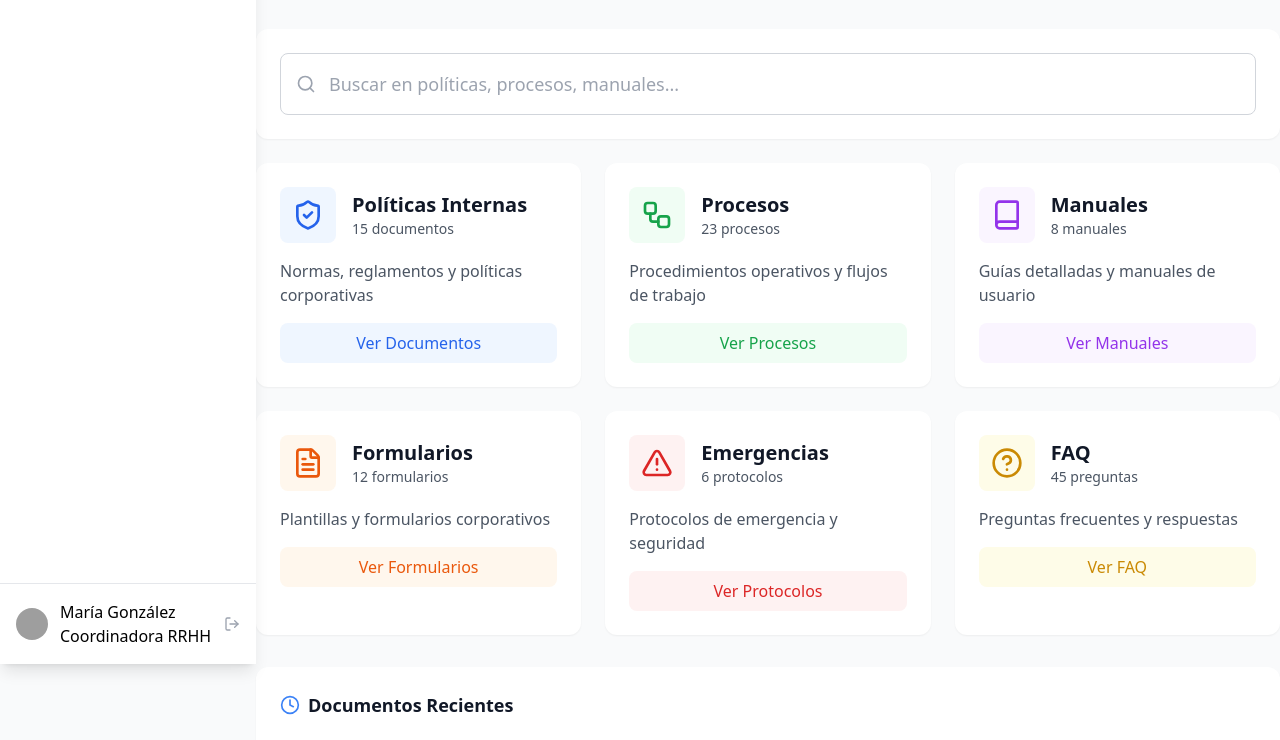
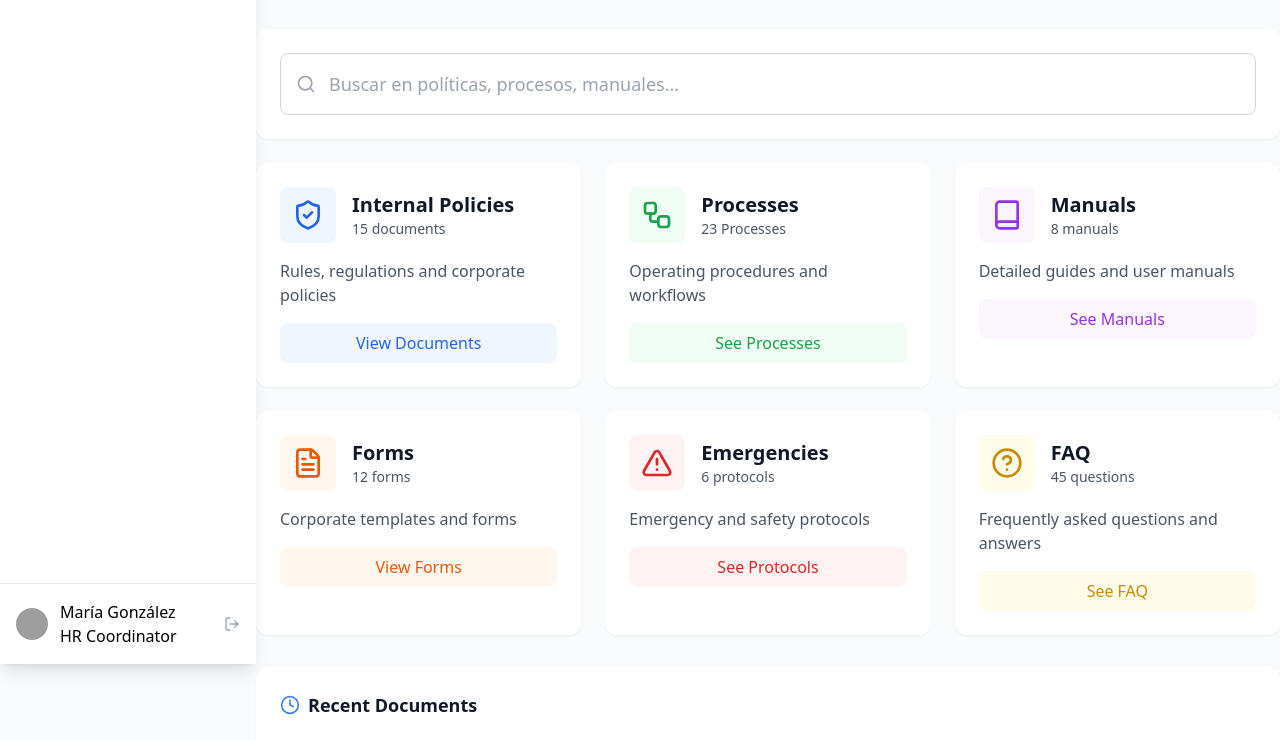
Before and after one commit to ADRCODE05/OnBoarding, a website built with Vite: page frontend/src/pages/documents.html in a window 1280 px wide. Shown: the part 136-876 px from the top of the page. Built offline with nearby package versions, Linux system fonts and the light colour scheme; no server answers; sample sign-in values are in the browser's storage; grey boxes are pictures that could not be loaded.

Commit message:
Update documents.html

```diff
--- a/frontend/src/pages/documents.html
+++ b/frontend/src/pages/documents.html
@@ -4,7 +4,7 @@
 <head>
     <meta charset="UTF-8">
     <meta name="viewport" content="width=device-width, initial-scale=1.0">
-    <title>Onboarding - Plataforma de Educación Corporativa</title>
+    <title>Onboarding - Corporate Education Platform</title>
     <script src="https://cdn.tailwindcss.com"></script>
     <script src="https://unpkg.com/lucide@latest/dist/umd/lucide.js"></script>
     <style>
@@ -59,7 +59,7 @@
     <div id="loadingScreen" class="fixed inset-0 bg-white z-50 flex items-center justify-center">
         <div class="text-center">
             <div class="animate-spin rounded-full h-16 w-16 border-b-2 border-blue-600 mx-auto mb-4"></div>
-            <h2 class="text-xl font-semibold text-gray-900">Cargando Onboarding...</h2>
+            <h2 class="text-xl font-semibold text-gray-900">Loading Onboarding...</h2>
         </div>
     </div>
 
@@ -178,7 +178,7 @@
                             María González
                         </p>
                         <p class="roleFullName" class="text-xs text-gray-500 truncate">
-                            Coordinadora RRHH
+                            HR Coordinator
                         </p>
                     </div>
                     <button id="logoutBtn" class="text-gray-400 hover:text-gray-600">
@@ -204,7 +204,7 @@
                         <div class="relative">
                             <i data-lucide="search"
                                 class="absolute left-3 top-1/2 transform -translate-y-1/2 h-4 w-4 text-gray-400"></i>
-                            <input type="text" placeholder="Buscar cursos, empleados..."
+                            <input type="text" placeholder="Search for courses, employees..."
                                 class="pl-10 pr-4 py-2 w-80 border border-gray-300 rounded-lg focus:ring-2 focus:ring-blue-500 focus:border-transparent">
                         </div>
                     </div>
@@ -234,13 +234,13 @@
                 <div class="flex items-center justify-between mb-8">
                     <div>
                         <h1 class="text-3xl font-bold text-gray-900 mb-2">Base de Conocimiento</h1>
-                        <p class="text-gray-600">Manual digital centralizado con políticas, procesos y documentación
+                        <p class="text-gray-600">Centralized digital manual with policies, processes and documentation
                         </p>
                     </div>
                     <button id="addDocumentBtn"
                         class="bg-blue-600 text-white px-6 py-3 rounded-lg hover:bg-blue-700 transition-colors flex items-center space-x-2">
                         <i data-lucide="plus" class="h-5 w-5"></i>
-                        <span>Agregar Documento</span>
+                        <span>Add Document</span>
                     </button>
                 </div>
 
@@ -262,14 +262,14 @@
                                 <i data-lucide="shield-check" class="h-8 w-8 text-blue-600"></i>
                             </div>
                             <div>
-                                <h3 class="text-xl font-semibold text-gray-900">Políticas Internas</h3>
-                                <p class="text-sm text-gray-600">15 documentos</p>
+                                <h3 class="text-xl font-semibold text-gray-900">Internal Policies</h3>
+                                <p class="text-sm text-gray-600">15 documents</p>
                             </div>
                         </div>
-                        <p class="text-gray-600 mb-4">Normas, reglamentos y políticas corporativas</p>
+                        <p class="text-gray-600 mb-4">Rules, regulations and corporate policies</p>
                         <button
                             class="w-full bg-blue-50 text-blue-600 py-2 px-4 rounded-lg hover:bg-blue-100 transition-colors">
-                            Ver Documentos
+                            View Documents
                         </button>
                     </div>
 
@@ -279,14 +279,14 @@
                                 <i data-lucide="workflow" class="h-8 w-8 text-green-600"></i>
                             </div>
                             <div>
-                                <h3 class="text-xl font-semibold text-gray-900">Procesos</h3>
-                                <p class="text-sm text-gray-600">23 procesos</p>
+                                <h3 class="text-xl font-semibold text-gray-900">Processes</h3>
+                                <p class="text-sm text-gray-600">23 Processes</p>
                             </div>
                         </div>
-                        <p class="text-gray-600 mb-4">Procedimientos operativos y flujos de trabajo</p>
+                        <p class="text-gray-600 mb-4">Operating procedures and workflows</p>
                         <button
                             class="w-full bg-green-50 text-green-600 py-2 px-4 rounded-lg hover:bg-green-100 transition-colors">
-                            Ver Procesos
+                            See Processes
                         </button>
                     </div>
 
@@ -296,14 +296,14 @@
                                 <i data-lucide="book" class="h-8 w-8 text-purple-600"></i>
                             </div>
                             <div>
-                                <h3 class="text-xl font-semibold text-gray-900">Manuales</h3>
-                                <p class="text-sm text-gray-600">8 manuales</p>
+                                <h3 class="text-xl font-semibold text-gray-900">Manuals</h3>
+                                <p class="text-sm text-gray-600">8 manuals</p>
                             </div>
                         </div>
-                        <p class="text-gray-600 mb-4">Guías detalladas y manuales de usuario</p>
+                        <p class="text-gray-600 mb-4">Detailed guides and user manuals</p>
                         <button
                             class="w-full bg-purple-50 text-purple-600 py-2 px-4 rounded-lg hover:bg-purple-100 transition-colors">
-                            Ver Manuales
+                            See Manuals
                         </button>
                     </div>
 
@@ -313,14 +313,14 @@
                                 <i data-lucide="file-text" class="h-8 w-8 text-orange-600"></i>
                             </div>
                             <div>
-                                <h3 class="text-xl font-semibold text-gray-900">Formularios</h3>
-                                <p class="text-sm text-gray-600">12 formularios</p>
+                                <h3 class="text-xl font-semibold text-gray-900">Forms</h3>
+                                <p class="text-sm text-gray-600">12 forms</p>
                             </div>
                         </div>
-                        <p class="text-gray-600 mb-4">Plantillas y formularios corporativos</p>
+                        <p class="text-gray-600 mb-4">Corporate templates and forms</p>
                         <button
                             class="w-full bg-orange-50 text-orange-600 py-2 px-4 rounded-lg hover:bg-orange-100 transition-colors">
-                            Ver Formularios
+                            View Forms
                         </button>
                     </div>
 
@@ -330,14 +330,14 @@
                                 <i data-lucide="alert-triangle" class="h-8 w-8 text-red-600"></i>
                             </div>
                             <div>
-                                <h3 class="text-xl font-semibold text-gray-900">Emergencias</h3>
-                                <p class="text-sm text-gray-600">6 protocolos</p>
+                                <h3 class="text-xl font-semibold text-gray-900">Emergencies</h3>
+                                <p class="text-sm text-gray-600">6 protocols</p>
                             </div>
                         </div>
-                        <p class="text-gray-600 mb-4">Protocolos de emergencia y seguridad</p>
+                        <p class="text-gray-600 mb-4">Emergency and safety protocols</p>
                         <button
                             class="w-full bg-red-50 text-red-600 py-2 px-4 rounded-lg hover:bg-red-100 transition-colors">
-                            Ver Protocolos
+                            See Protocols
                         </button>
                     </div>
 
@@ -348,13 +348,13 @@
                             </div>
                             <div>
                                 <h3 class="text-xl font-semibold text-gray-900">FAQ</h3>
-                                <p class="text-sm text-gray-600">45 preguntas</p>
+                                <p class="text-sm text-gray-600">45 questions</p>
                             </div>
                         </div>
-                        <p class="text-gray-600 mb-4">Preguntas frecuentes y respuestas</p>
+                        <p class="text-gray-600 mb-4">Frequently asked questions and answers</p>
                         <button
                             class="w-full bg-yellow-50 text-yellow-600 py-2 px-4 rounded-lg hover:bg-yellow-100 transition-colors">
-                            Ver FAQ
+                            See FAQ
                         </button>
                     </div>
                 </div>
@@ -363,7 +363,7 @@
                 <div class="mt-8 bg-white rounded-xl shadow-sm p-6">
                     <h3 class="text-lg font-semibold text-gray-900 mb-6 flex items-center">
                         <i data-lucide="clock" class="h-5 w-5 text-blue-500 mr-2"></i>
-                        Documentos Recientes
+                        Recent Documents
                     </h3>
 
                     <div class="space-y-4">
@@ -374,8 +374,8 @@
                                     <i data-lucide="file-text" class="h-5 w-5 text-blue-600"></i>
                                 </div>
                                 <div>
-                                    <h4 class="font-medium text-gray-900">Manual de Inducción 2025</h4>
-                                    <p class="text-sm text-gray-500">Actualizado hace 2 días • Políticas Internas
+                                    <h4 class="font-medium text-gray-900">Induction Manual 2025</h4>
+                                    <p class="text-sm text-gray-500">Updated 2 days ago • Internal Policies
                                     </p>
                                 </div>
                             </div>
@@ -391,8 +391,8 @@
                                     <i data-lucide="workflow" class="h-5 w-5 text-green-600"></i>
                                 </div>
                                 <div>
-                                    <h4 class="font-medium text-gray-900">Proceso de Evaluación de Desempeño</h4>
-                                    <p class="text-sm text-gray-500">Actualizado hace 1 semana • Procesos</p>
+                                    <h4 class="font-medium text-gray-900">Performance Evaluation Process</h4>
+                                    <p class="text-sm text-gray-500">Updated 1 week ago • Processes</p>
                                 </div>
                             </div>
                             <button class="text-blue-600 hover:text-blue-800">
@@ -407,8 +407,8 @@
                                     <i data-lucide="alert-triangle" class="h-5 w-5 text-red-600"></i>
                                 </div>
                                 <div>
-                                    <h4 class="font-medium text-gray-900">Protocolo COVID-19 Actualizado</h4>
-                                    <p class="text-sm text-gray-500">Actualizado hace 3 días • Emergencias</p>
+                                    <h4 class="font-medium text-gray-900">Updated COVID-19 Protocol</h4>
+                                    <p class="text-sm text-gray-500">Updated 3 days ago • Emergencies</p>
                                 </div>
                             </div>
                             <button class="text-blue-600 hover:text-blue-800">
```
